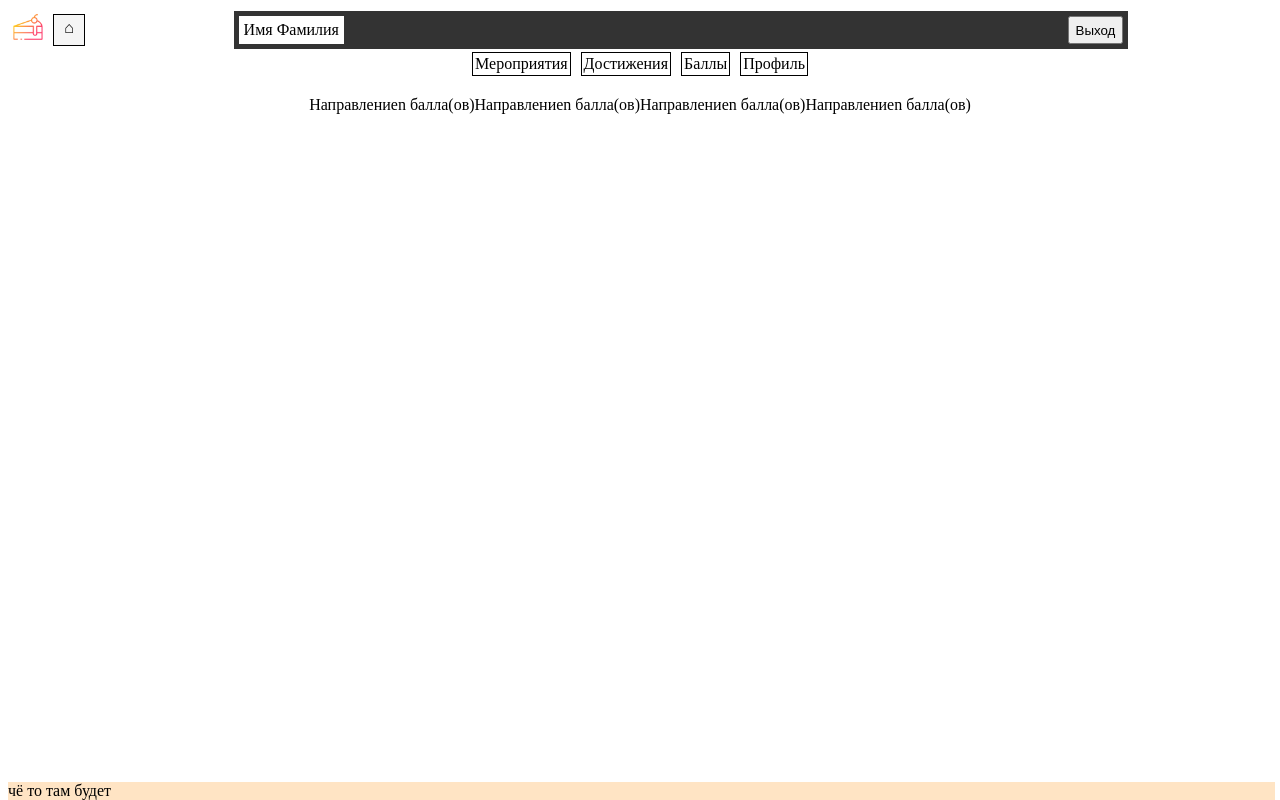
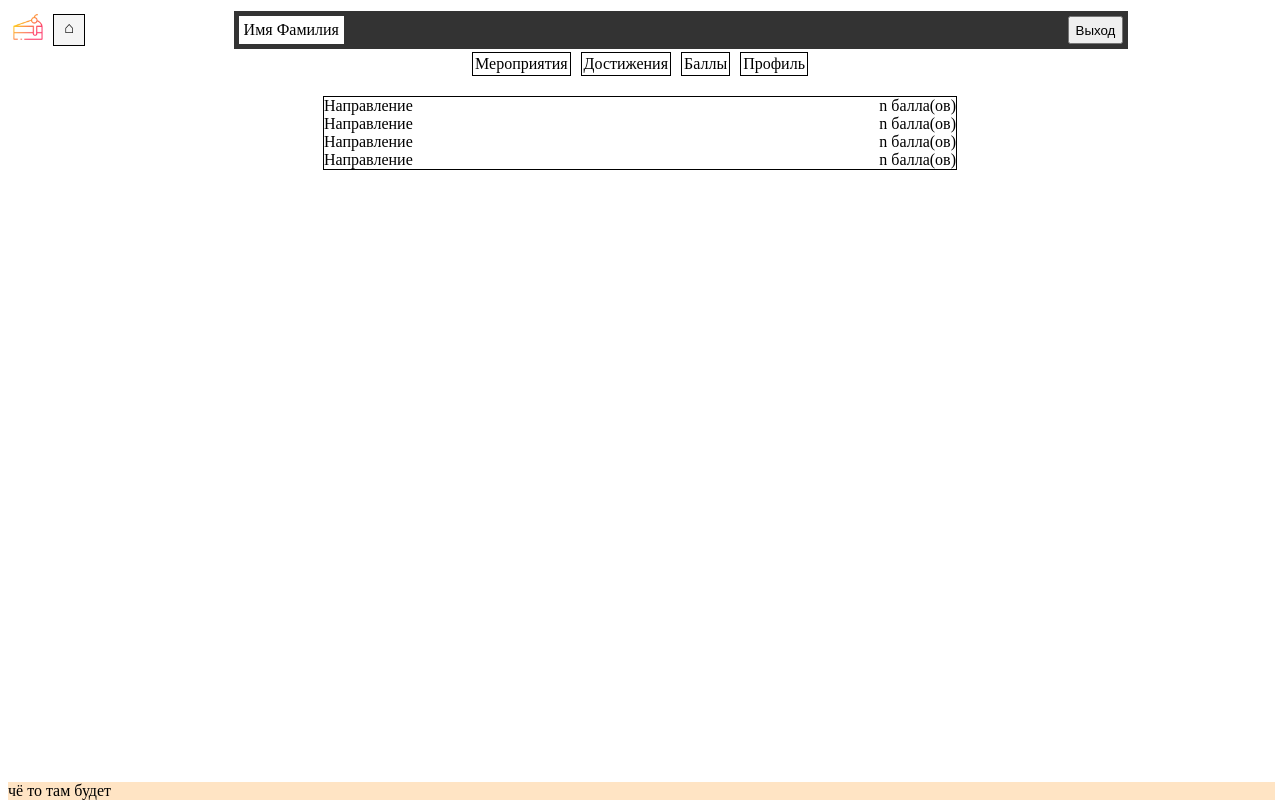
Before and after one commit to manInit/school-page-front, a React (Create React App) app: page /personal in a window 1280 px wide. Built offline with nearby package versions, Linux system fonts and the light colour scheme.

Commit message:
new content wrap

```diff
--- a/public/personal_space.css
+++ b/public/personal_space.css
@@ -33,11 +33,19 @@
     padding: 2px;
 }
 
+.content_block{
+        /* align-items: center; */
+
+        margin-top: 20px;
+        display: flex;
+        justify-content: center;
+}
+
 .content_container{
     /* align-items: center; */
-
-    margin-top: 20px;
-    display: flex;
+    width: 50%;
+    border: 1px solid black;
+    display: inline-block;
     justify-content: center;
     /* border: 1px solid black; */
 }
--- a/src/personal_space.jsx
+++ b/src/personal_space.jsx
@@ -34,8 +34,10 @@ const Personal = () =>{
                 <div className="personal_space_title_btn" onClick={()=>{set_content('trajectory_point_list')}}>Баллы</div>
                 <div className="personal_space_title_btn" onClick={()=>{set_content('profile')}}>Профиль</div>
             </div>
-            <div className="content_container">
-                <Content />
+            <div className="content_block">
+                <div className="content_container">
+                    <Content />
+                </div>
             </div>
             <div className="personal_trajectories" hidden>
                 {trajectories.map(elem =>(
```
